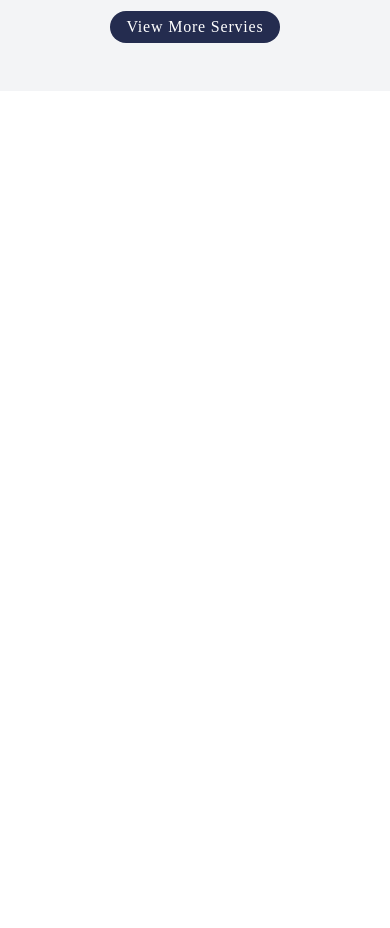
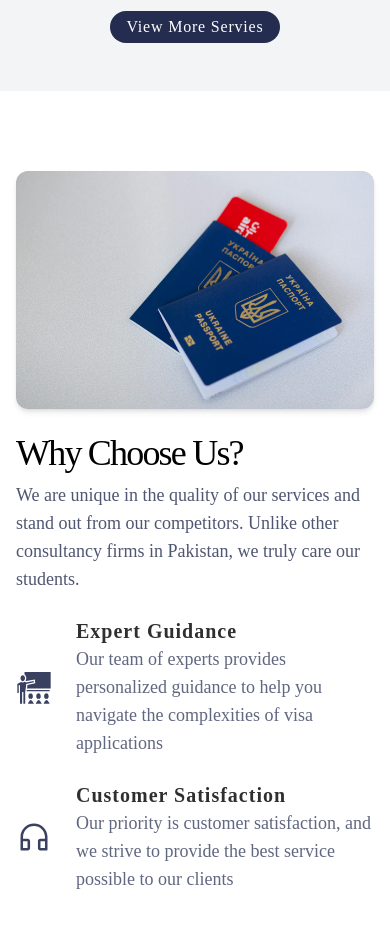
Before and after one commit to Faiz510/bsj-visa-consultancy-website, a Next.js app: page / in a window 390 px wide. Shown: the part 3440-4368 px from the top of the page. Before the commit the page ends 3571 px from the top, so only its background shows below. Built offline with nearby package versions, Linux system fonts and the light colour scheme.

Commit message:
Add Choose Us Section
- Add why choose us section to home page
- build responsive design

```diff
--- /dev/null
+++ b/app/components/Home_components/chooseUs/ChooseUs.tsx
@@ -0,0 +1,53 @@
+import Image from 'next/image';
+import React from 'react';
+import image4 from '@/public/HeroImages/image-4.jpg';
+import IconBox from './IconBox';
+import { FaUserGraduate } from 'react-icons/fa6';
+import { AiOutlineCustomerService } from 'react-icons/ai';
+import { GiTeacher } from 'react-icons/gi';
+
+const ChooseUs = () => {
+  return (
+    <section className="grid grid-cols-1 md:grid-cols-2 gap-4 py-10 px-4 md:px-20">
+      <div className="flex justify-between items-center w-full">
+        <Image
+          src={image4.src}
+          alt="choose use section image"
+          width={600}
+          height={700}
+          className="rounded-xl shadow-md"
+        />
+      </div>
+      <div>
+        <div>
+          <h3 className="text-4xl text-black font-medium -tracking-wider my-2">
+            Why Choose Us?
+          </h3>
+          <p className="text-lg font-light opacity-80 text-secondary">
+            We are unique in the quality of our services and stand out from our
+            competitors. Unlike other consultancy firms in Pakistan, we truly
+            care our students.
+          </p>
+        </div>
+
+        <div>
+          <div>
+            <IconBox
+              title="Expert Guidance"
+              desc="Our team of experts provides personalized guidance to help you navigate the complexities of visa applications"
+              Icon={GiTeacher}
+            />
+
+            <IconBox
+              title="Customer Satisfaction"
+              desc="Our priority is customer satisfaction, and we strive to provide the best service possible to our clients"
+              Icon={AiOutlineCustomerService}
+            />
+          </div>
+        </div>
+      </div>
+    </section>
+  );
+};
+
+export default ChooseUs;
--- /dev/null
+++ b/app/components/Home_components/chooseUs/IconBox.tsx
@@ -0,0 +1,26 @@
+import React from 'react';
+import { IconType } from 'react-icons';
+
+interface IconBoxProps {
+  title: string;
+  desc: string;
+  Icon: IconType;
+}
+
+const IconBox: React.FC<IconBoxProps> = ({ title, desc, Icon }) => {
+  return (
+    <div className="flex justify-between items-center gap-6 my-6 opacity-90">
+      <div className="text-4xl text-secondary  font-semibold">
+        <Icon className="" />
+      </div>
+      <div>
+        <h4 className="text-xl font-semibold tracking-wider opacity-90">
+          {title}
+        </h4>
+        <p className="text-lg font-light opacity-80 text-secondary">{desc}</p>
+      </div>
+    </div>
+  );
+};
+
+export default IconBox;
--- a/app/components/Home_components/serviceSection/Service.tsx
+++ b/app/components/Home_components/serviceSection/Service.tsx
@@ -4,8 +4,8 @@ import { FaArrowRight, FaGraduationCap } from 'react-icons/fa6';
 import ServiceCart from '../../ServiceCart';
 import { FaGlobeAfrica } from 'react-icons/fa';
 import { FaBookOpen } from 'react-icons/fa';
-import { IoDocumentTextOutline } from 'react-icons/io5';
 import { motion } from 'framer-motion';
+import { IoDocumentText } from 'react-icons/io5';
 
 const Service = () => {
   return (
@@ -42,7 +42,7 @@ const Service = () => {
             description="Navigating international education can be complex. We assist students in choosing the right university, preparing applications, securing scholarships, and handling the visa process with precision and care."
           />
           <ServiceCart
-            Icon={IoDocumentTextOutline}
+            Icon={IoDocumentText}
             title={'Document & Legalization'}
             description="Our certified professionals handle the translation and notarization of important documents, ensuring they meet the legal requirements of your destination country. We make the process simple and stress-free."
           />
--- a/app/page.tsx
+++ b/app/page.tsx
@@ -2,6 +2,7 @@ import { Metadata } from 'next';
 import HeroSection from './components/Home_components/HeroSection/HeroSection';
 import About from './components/Home_components/aboutSection/About';
 import Service from './components/Home_components/serviceSection/Service';
+import ChooseUs from './components/Home_components/chooseUs/ChooseUs';
 
 export const metadata: Metadata = {
   title: 'BSJ Consultancy And Immigration Home Page',
@@ -17,6 +18,7 @@ export default function Home() {
       <HeroSection />
       <About />
       <Service />
+      <ChooseUs />
     </div>
   );
 }
```
